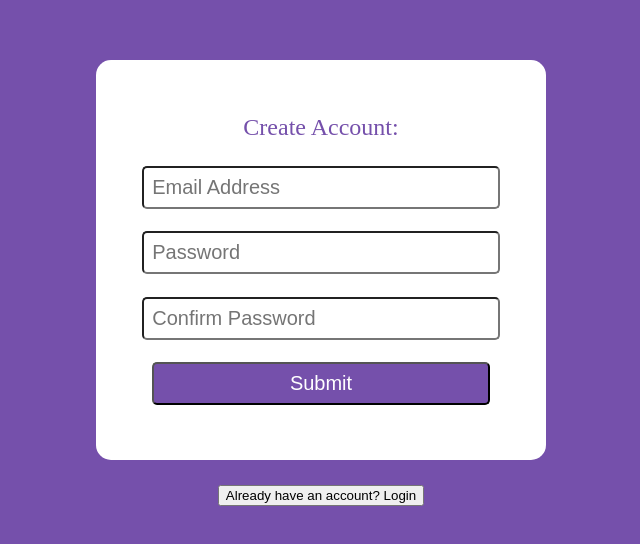
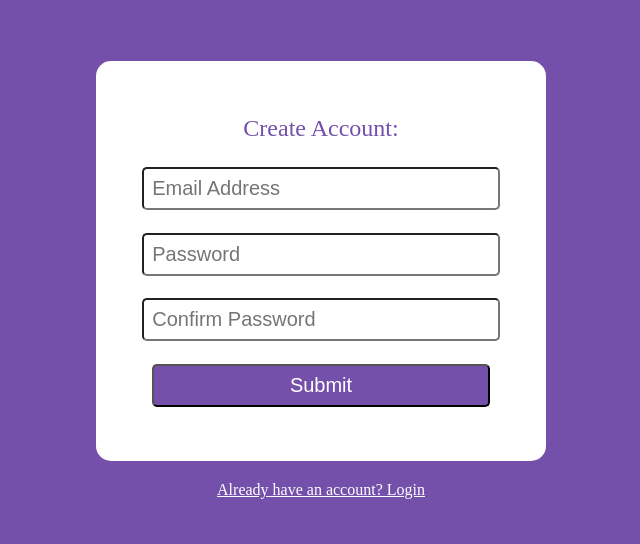
Before and after one commit to apollo-nu/Apollo-client, a React (Create React App) app: page /createAccount in a window 1280 px wide. Shown: the part 130-674 px from the top of the page, without its empty margins (319-959 px from the left). Built offline with nearby package versions, Linux system fonts and the light colour scheme.

Commit message:
Styled NavText

```diff
--- a/src/components/Creds/CreateAccountPage/CreateAccountPage.js
+++ b/src/components/Creds/CreateAccountPage/CreateAccountPage.js
@@ -12,9 +12,10 @@ class CreateAccountPage extends Component {
         return (
             <div className="AuthPage">
                 <CreateWrapper history={this.props.history}/>
-        <input type="button"
-                   value="Already have an account? Login"
-                   onClick={this.moveToLogin.bind(this)}/>
+                <div className="NavText"
+                     onClick={this.moveToLogin.bind(this)}>
+                    Already have an account? Login
+                </div>
             </div>
       );
     }
--- a/src/components/Creds/LoginPage/LoginPage.js
+++ b/src/components/Creds/LoginPage/LoginPage.js
@@ -13,9 +13,10 @@ class LoginPage extends Component {
     return (
       <div className="AuthPage">
         <LoginWrapper history={this.props.history}/>
-        <input type="button"
-               value="New User? Sign Up"
-               onClick={this.moveToCreate.bind(this)}/>
+        <div className="NavText"
+             onClick={this.moveToCreate.bind(this)}>
+            New User? Sign Up
+        </div>
       </div>
     );
   }
--- a/src/index.css
+++ b/src/index.css
@@ -118,8 +118,8 @@ body {
     justify-content: center;
     width: 450px;
     height: 400px;
-    margin-top: 25px;
-    margin-bottom: 25px;
+    margin-top: 20px;
+    margin-bottom: 20px;
     border-radius: 15px;
     background-color: white;
 }
@@ -158,6 +158,14 @@ body {
     cursor: -webkit-pointer;
 }
 
+.NavText {
+    color: white;
+    text-decoration: underline;
+    cursor: pointer;
+    cursor: -moz-pointer;
+    cursor: -webkit-pointer;
+}
+
 .ErrorText {
     color: red;
 }
```
Also changed, not shown: src/components/Creds/CreateAccountPage/CreateWrapper.js (indentation only). Lines whose indentation alone changed are shown as unchanged.
